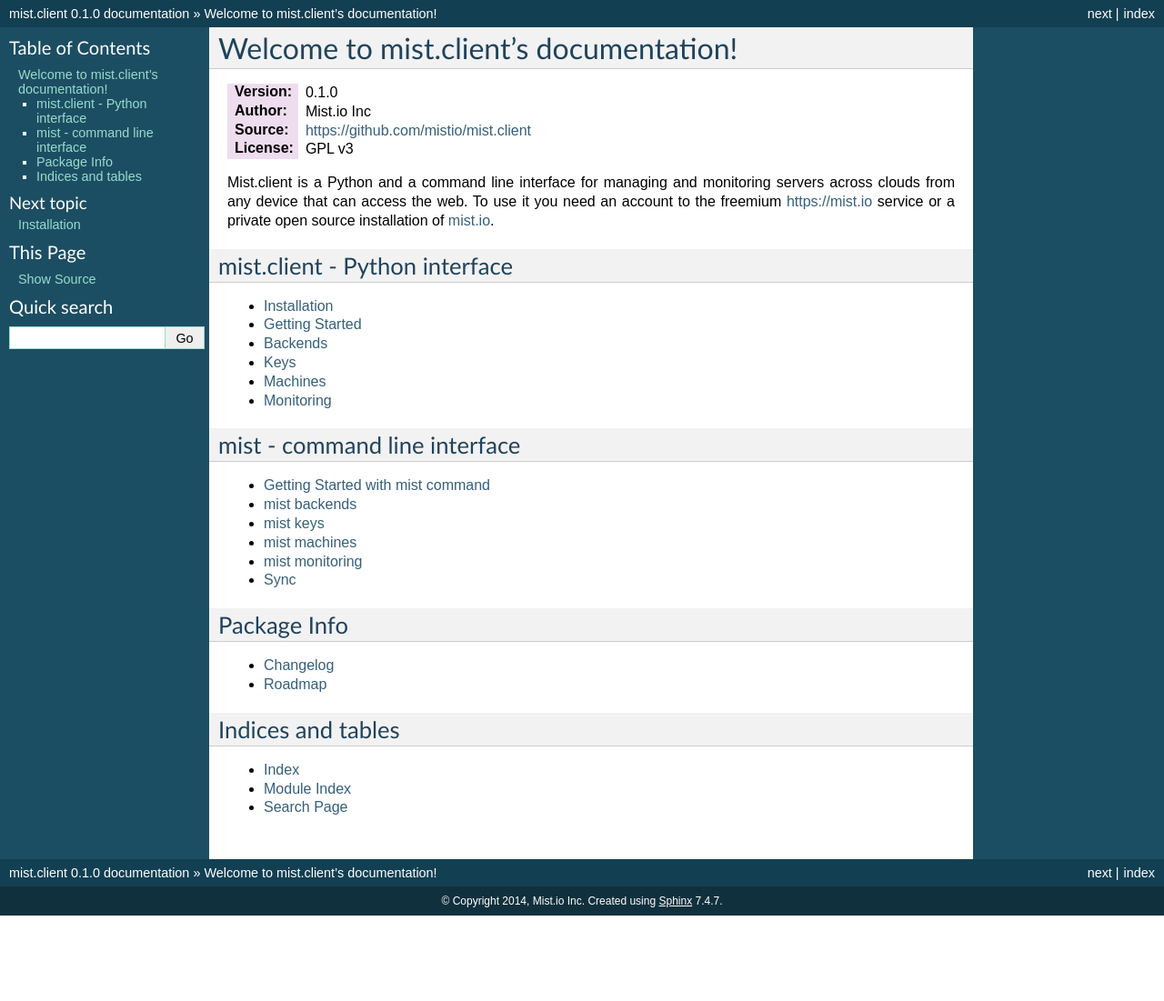
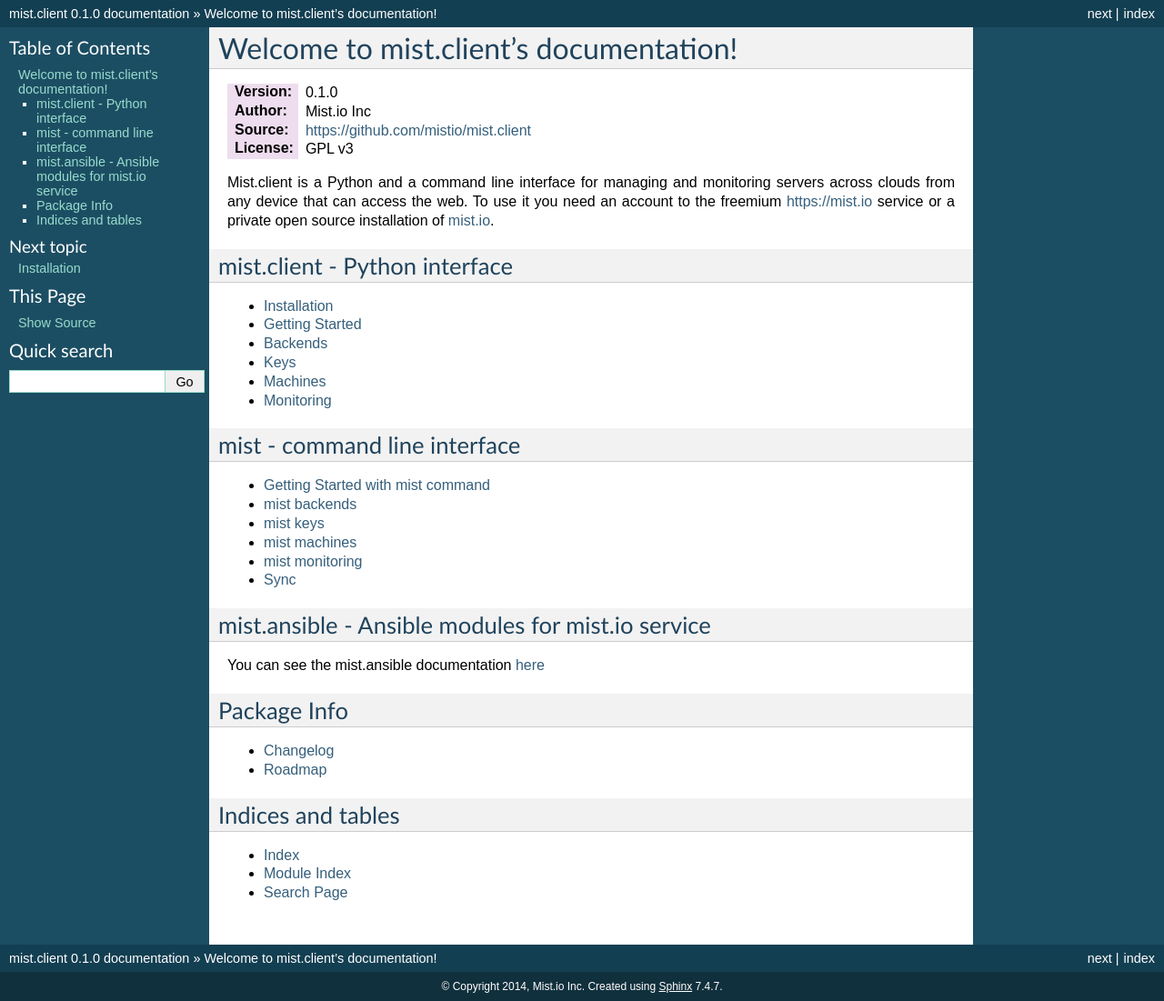
Before and after one commit to mistio/mist.client, a Sphinx documentation site: the page built from docs/source/index.rst, in a window 1280 px wide. Shown: the whole page at 91% size. Built offline with Sphinx 7.4.7, drawn with Linux system fonts in a browser that asks for light colours; before the commit the page ends 1007 px from its top, so only the background shows below that.

Commit message:
Add mist.ansbile documentation link

```diff
--- a/docs/source/index.rst
+++ b/docs/source/index.rst
@@ -43,6 +43,12 @@
    cmd/cmd_monitor
    cmd/sync
 
+mist.ansible - Ansible modules for mist.io service
+==================================================
+You can see the mist.ansible documentation `here`_
+
+.. _here: http://mistansible.readthedocs.org/
+
 Package Info
 ============
 
```
Also changed, not shown: 1 other file.
